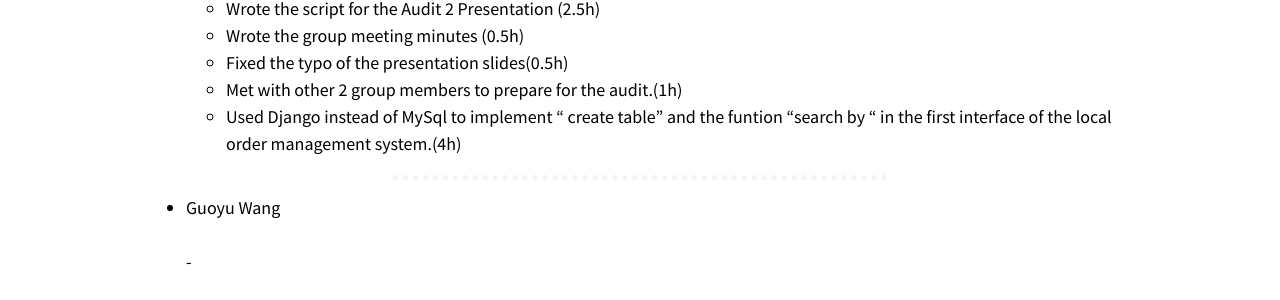
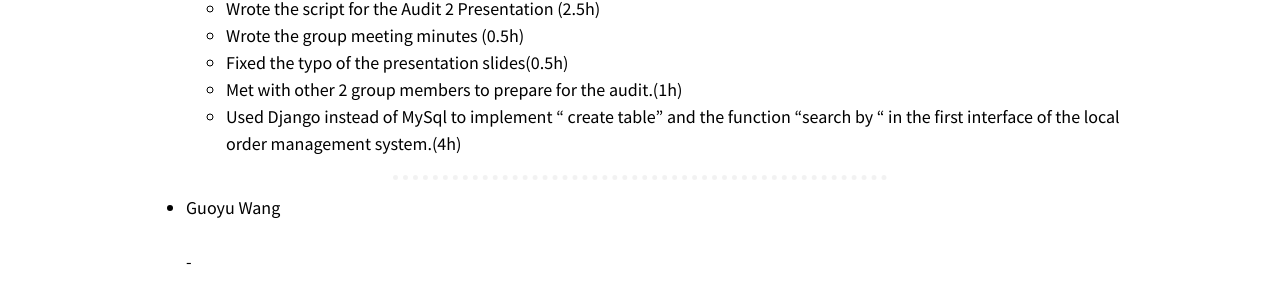
Before and after one commit to optofab/optofab.github.io, a Jekyll site: the page built from work_records.md, in a window 1280 px wide and 900 px high, scrolled down 9561 px. Shown: the part 376-676 px from the top of the window. Built offline with Jekyll 4.4.1, drawn with Linux system fonts in a browser that asks for light colours; nearby versions of some CDN libraries; emoji names are drawn with the system emoji font.

Commit message:
Update work_records.md

```diff
--- a/work_records.md
+++ b/work_records.md
@@ -398,7 +398,7 @@ _[Don't forget to add hours for each of the work you've done. This line will be
   - Wrote the group meeting minutes (0.5h)
   - Fixed the typo of the presentation slides(0.5h)
   - Met with other 2 group members to prepare for the audit.(1h)
-  - Used Django instead of MySql to implement " create table" and the funtion "search by " in the first interface of the local order management system.(4h)
+  - Used Django instead of MySql to implement " create table" and the function "search by " in the first interface of the local order management system.(4h)
 
 
 <hr class="hr-dotted">
```
